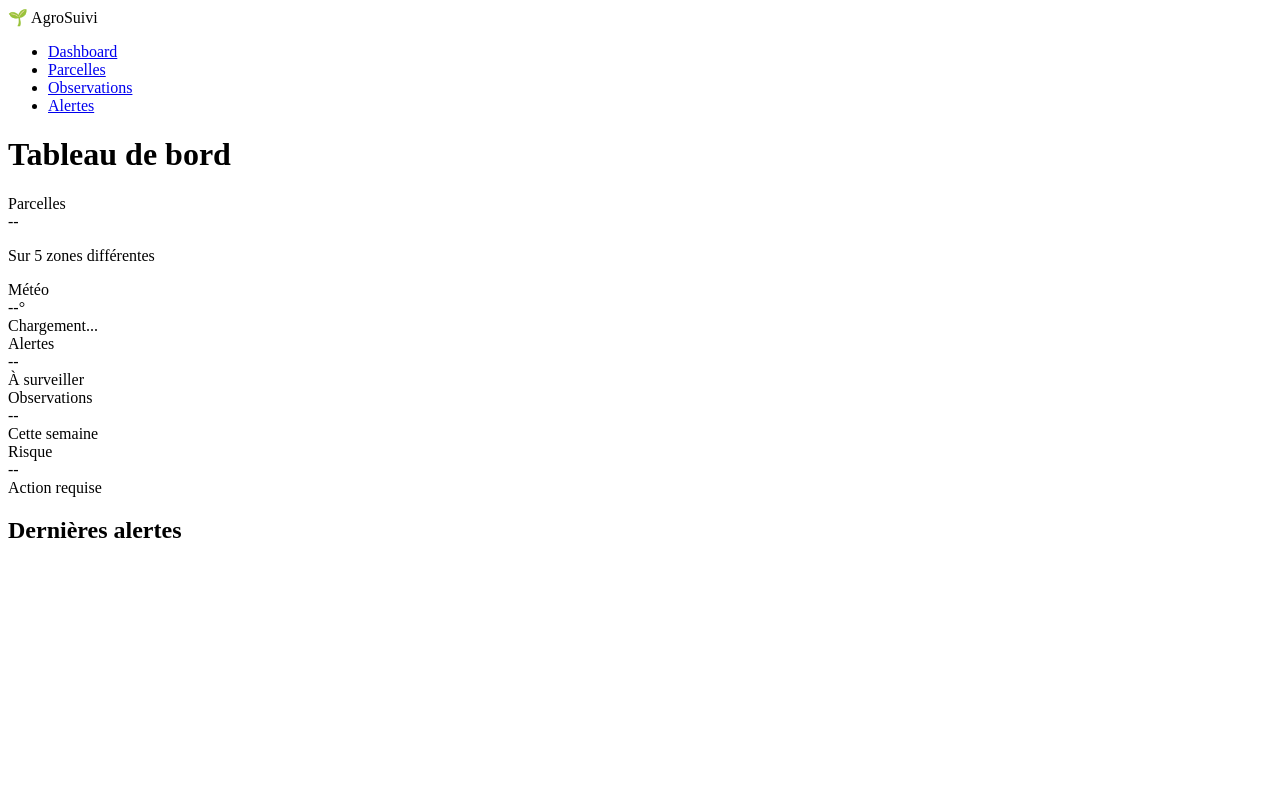
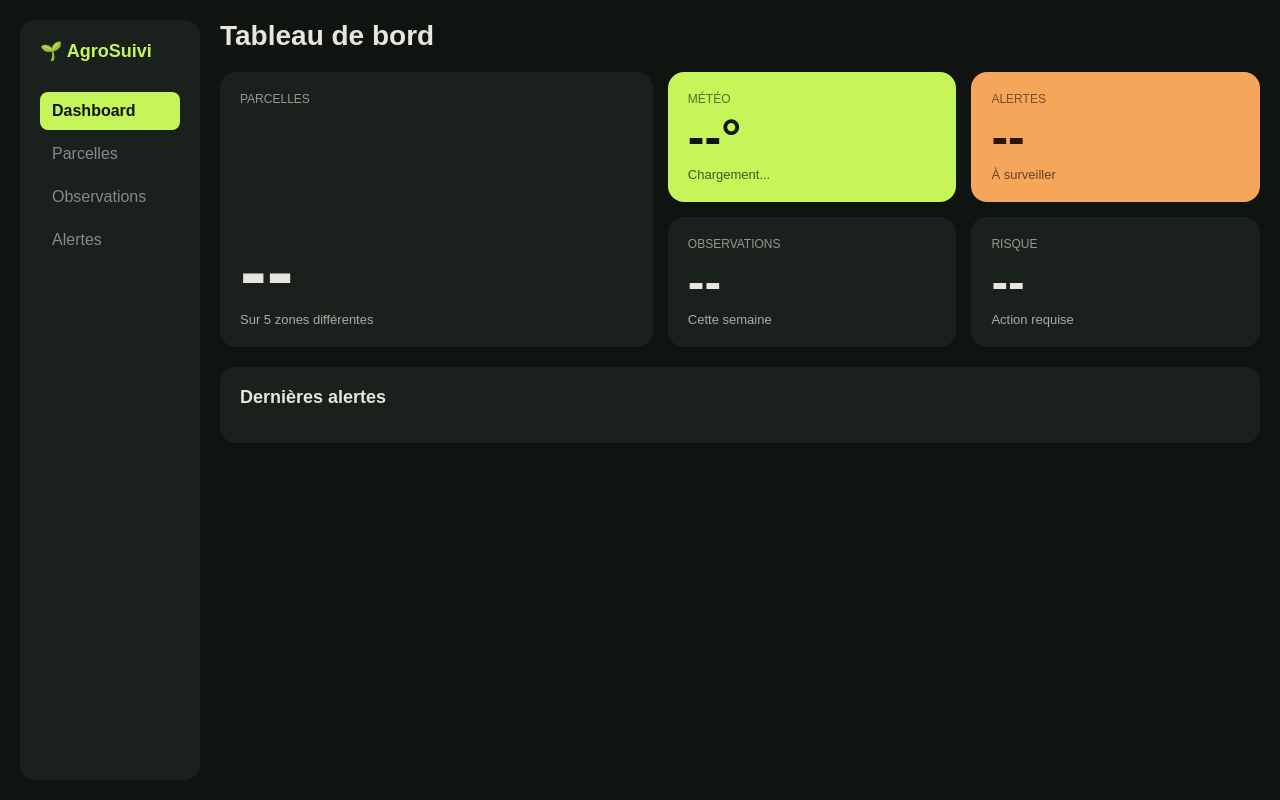
Before and after one commit to aminec951/agri-B2, a Flask app: template templates/index.html in a window 1280 px wide. Run offline with Flask 3, Linux system fonts and the light colour scheme; the template is opened without the code that fills it, so the values that code supplies are empty.

Commit message:
js ajouté

```diff
--- /dev/null
+++ b/static/css/style.css
@@ -0,0 +1,189 @@
+* {
+    margin: 0;
+    padding: 0;
+    box-sizing: border-box;
+}
+
+body {
+    font-family: Arial, sans-serif;
+    background-color: #0F1410;
+    color: #E8E5DD;
+    display: flex;
+    min-height: 100vh;
+    padding: 20px;
+    gap: 20px;
+}
+
+
+
+.sidebar {
+    width: 180px;
+    background-color: #1A211D;
+    border-radius: 16px;
+    padding: 20px;
+}
+
+.logo {
+    font-size: 18px;
+    font-weight: bold;
+    color: #C5F558;
+    margin-bottom: 30px;
+}
+
+.menu {
+    list-style: none;
+}
+
+.menu li {
+    padding: 10px 12px;
+    margin-bottom: 5px;
+    border-radius: 8px;
+    color: #888;
+    cursor: pointer;
+}
+
+.menu li.actif {
+    background-color: #C5F558;
+    color: #0F1410;
+    font-weight: bold;
+}
+
+.menu li a {
+    color: inherit;
+    text-decoration: none;
+    display: block;
+}
+
+
+
+.contenu {
+    flex: 1;
+}
+
+h1 {
+    font-size: 28px;
+    margin-bottom: 20px;
+}
+
+
+
+.bento {
+    display: grid;
+    grid-template-columns: 1.5fr 1fr 1fr;
+    grid-template-rows: 1fr 1fr;
+    gap: 15px;
+    margin-bottom: 20px;
+}
+
+.boite {
+    background-color: #1A211D;
+    border-radius: 16px;
+    padding: 20px;
+    display: flex;
+    flex-direction: column;
+    justify-content: space-between;
+    min-height: 130px;
+}
+
+.grande {
+    grid-row: span 2;
+}
+
+.lime {
+    background-color: #C5F558;
+    color: #0F1410;
+}
+
+.orange {
+    background-color: #F5A65B;
+    color: #2A1605;
+}
+
+.label {
+    font-size: 12px;
+    text-transform: uppercase;
+    opacity: 0.6;
+}
+
+.chiffre {
+    font-size: 50px;
+    font-weight: bold;
+    line-height: 1;
+}
+
+.grande .chiffre {
+    font-size: 80px;
+}
+
+.info {
+    font-size: 13px;
+    opacity: 0.7;
+}
+
+
+.alertes-bloc {
+    background-color: #1A211D;
+    border-radius: 16px;
+    padding: 20px;
+}
+
+.alertes-bloc h2 {
+    font-size: 18px;
+    margin-bottom: 15px;
+}
+
+.alerte {
+    padding: 12px;
+    border-radius: 8px;
+    margin-bottom: 8px;
+    font-size: 14px;
+}
+
+.alerte.rouge {
+    background-color: #2D1414;
+    border-left: 3px solid #E04545;
+}
+
+.alerte.orange {
+    background-color: #2D2014;
+    border-left: 3px solid #F5A65B;
+}
+
+.alerte.bleu {
+    background-color: #14222D;
+    border-left: 3px solid #5BAFF5;
+}
+
+
+/* ============================================
+   RESPONSIVE - Mobile (max 768px)
+   ============================================ */
+@media (max-width: 768px) {
+
+    body {
+        flex-direction: column;
+        padding: 10px;
+    }
+
+    .sidebar {
+        width: 100%;
+    }
+
+    .menu {
+        display: flex;
+        gap: 5px;
+        flex-wrap: wrap;
+    }
+
+    .bento {
+        grid-template-columns: 1fr;
+    }
+
+    .grande {
+        grid-row: span 1;
+    }
+
+    .grande .chiffre {
+        font-size: 50px;
+    }
+}
--- a/templates/index.html
+++ b/templates/index.html
@@ -3,6 +3,7 @@
 <head>
     <meta charset="UTF-8">
     <meta name="viewport" content="width=device-width, initial-scale=1.0">
+    <link rel="stylesheet" href="../static/css/style.css">
     <title>AgroSuivi - Tableau de bord</title>
 
 
@@ -70,7 +71,7 @@
 
     </main>
 
-    <script src="/static/js/dashboard.js"></script>
+    <script src="../static/js/dashboard.js"></script>
 
 </body>
 </html>
```
Also changed, not shown: static/js/dashboard.js (added, +74 -0 lines).
